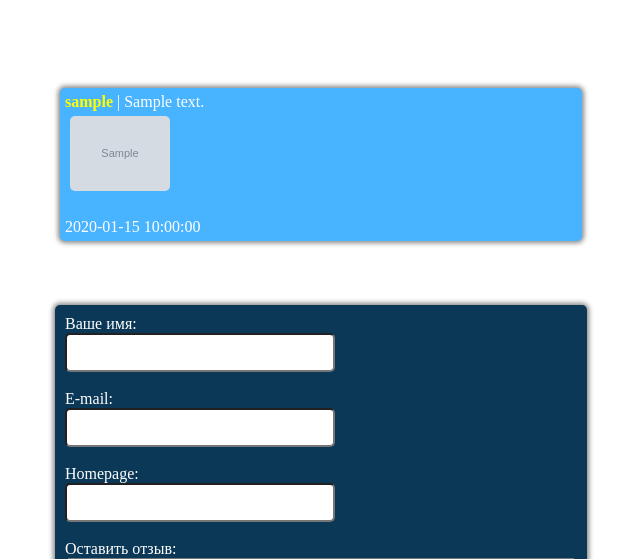
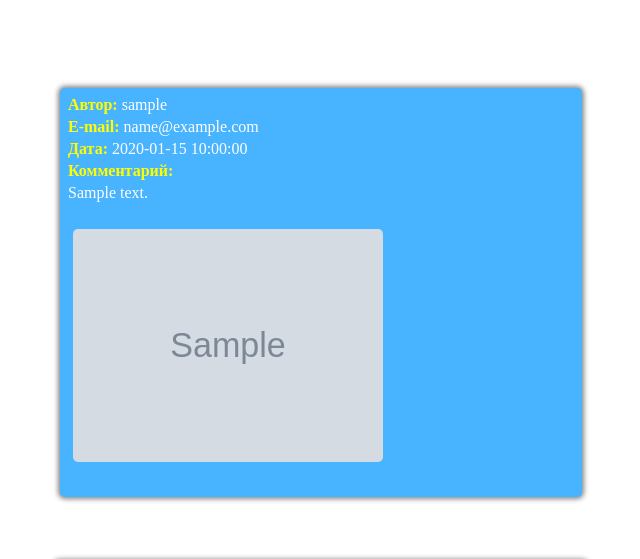
Before and after one commit to MaximSolodovnikov/guest_book, a PHP site: page / in a window 1280 px wide. Shown: the part 40-599 px from the top of the page, without its empty margins (319-959 px from the left). Run offline with PHP 8.4, Linux system fonts and the light colour scheme; tables that the repository leaves empty or names only in its code hold one stand-in row (values such as "Sample post"); grey boxes marked "Sample" are stand-in pictures; data that the repository does not hold is empty.

Commit message:
Renamed input

```diff
--- a/css/style.css
+++ b/css/style.css
@@ -100,5 +100,7 @@ body {
 .uploadfile {
     border-radius:10px;
     padding:5px;
-    max-width: 100px;
+
+    max-width:310px;
+    height:auto;
 }
--- a/functions/fns.php
+++ b/functions/fns.php
@@ -35,10 +35,10 @@ function captcha()
     return $captcha;
 }
 
-function add_comment($author, $email, $homepage, $comment, $ip_author, $browser_author)
+function add_comment($user_name, $email, $homepage, $text, $ip_user_name, $browser_user_name)
 {
     mysql_query("INSERT INTO `comments` (`user_name`, `email`, `homepage`, `text`, `ip_author`, `browser`)
-				 VALUES ('$author', '$email', '$homepage', '$comment', '$ip_author', '$browser_author')");
+				 VALUES ('$user_name', '$email', '$homepage', '$text', '$ip_user_name', '$browser_user_name')");
     return mysql_insert_id();
 }
 
--- a/index.php
+++ b/index.php
@@ -3,26 +3,26 @@ require_once 'functions/fns.php';
 
 	db();
 
-	$author   = mysql_entities_fix_string($_POST['author']);
-	$email    = mysql_entities_fix_string($_POST['email']);
-	$homepage = mysql_entities_fix_string($_POST['homepage']);
-	$comment  = mysql_entities_fix_string($_POST['comment']);
-	$captcha  = mysql_entities_fix_string($_POST['captcha']);
-	$captcha2 = mysql_entities_fix_string($_POST['captcha2']);
+	$user_name   = mysql_entities_fix_string($_POST['user_name']);
+	$email       = mysql_entities_fix_string($_POST['email']);
+	$homepage    = mysql_entities_fix_string($_POST['homepage']);
+	$text        = mysql_entities_fix_string($_POST['text']);
+	$captcha     = mysql_entities_fix_string($_POST['captcha']);
+	$captcha2    = mysql_entities_fix_string($_POST['captcha2']);
 
-	$ip_author = mysql_entities_fix_string($_SERVER['REMOTE_ADDR']);
-	$browser_author = mysql_entities_fix_string($_SERVER['HTTP_USER_AGENT']);
+	$ip_user_name = mysql_entities_fix_string($_SERVER['REMOTE_ADDR']);
+	$browser_user_name = mysql_entities_fix_string($_SERVER['HTTP_USER_AGENT']);
 
 	if (isset($_POST['send'])) {
 
-		if (empty($_POST['author']) && empty($_POST['email']) && empty($_POST['comment']) && empty($_POST['captcha2'])) {
+		if (empty($_POST['user_name']) && empty($_POST['email']) && empty($_POST['text']) && empty($_POST['captcha2'])) {
 			$error = "Вы не заполнили все поля";
-		} elseif (empty($_POST['author'])) {
-			$errorAuthor = "Вы не заполнили поле Автор";
+		} elseif (empty($_POST['user_name'])) {
+			$errorUserName = "Вы не заполнили поле Автор";
 		} elseif (empty($_POST['email'])) {
 			$errorEmail = "Вы не заполнили поле Email";
-		} elseif (empty($_POST['comment'])) {
-			$errorComment = "Вы не заполнили поле Комментария";
+		} elseif (empty($_POST['text'])) {
+			$errorText = "Вы не заполнили поле Комментария";
 		} elseif (empty($_POST['captcha2'])) {
 			$errorCaptcha = "Вы не заполнили поле Символы для проверки";
 		} elseif ($captcha != $captcha2) {
@@ -33,8 +33,8 @@ require_once 'functions/fns.php';
 			if(is_uploaded_file($_FILES['uploadfile']['tmp_name'])) {
 				if ($_FILES['uploadfile']['size'] < $max_image_size) {
 
-					if (($_FILES['uploadfile']['type'] == "image/gif") ||
-						($_FILES['uploadfile']['type'] == "image/jpeg") ||
+					if (($_FILES['uploadfile']['type'] == "image/jpeg") ||
+						($_FILES['uploadfile']['type'] == "image/gif") ||
 						($_FILES['uploadfile']['type'] == "image/png")) {
 
 					} else {
@@ -45,18 +45,20 @@ require_once 'functions/fns.php';
 				}
                 if (!$errorType && !$errorSize) {
 
-                $comment_id = add_comment($author, $email, $homepage, $comment, $ip_author, $browser_author);
+                $comment_id = add_comment($user_name, $email, $homepage, $text, $ip_user_name, $browser_user_name);
                 $uploaddir = './uploadedfiles/';
                 $uploadfilename = time() . $_FILES['uploadfile']['name'];
                 $uploadfile = $uploaddir.basename($uploadfilename);
+
 					if (copy($_FILES['uploadfile']['tmp_name'], $uploadfile)) {
+
 						add_image($uploadfilename, $comment_id);
 						header("Location: .");
 					}
 				}
 			} else {
 
-				add_comment($author, $email, $homepage, $comment, $ip_author, $browser_author);
+				add_comment($user_name, $email, $homepage, $text, $ip_user_name, $browser_user_name);
 				header("Location: .");
 			}
 		}
--- a/views/guest_book.php
+++ b/views/guest_book.php
@@ -22,11 +22,30 @@
 
             <?php foreach($comments as $item): ?>
                 <div class="comment-answ">
-                    <span class="author_comm"><?= $item['user_name']; ?></span> | <?= $item['text']; ?>
-                    <?php if ($item['uploadfiles_name']){ ?>
-                        <br /><img src="uploadedfiles/<?= $item['uploadfiles_name']; ?>" class="uploadfile" alt="uploadfile" />
-                    <?php } ?><br /><br />
-                    <?= $item['date']; ?>
+					<table>
+						<tr>
+							<td><span class="author_comm">Автор: </span><?= $item['user_name']; ?></td>
+						</tr>
+						<tr>
+							<td><span class="author_comm">E-mail: </span><?= $item['email']; ?></td>
+						</tr>
+						<tr>
+							<td><span class="author_comm">Дата: </span><?= $item['date']; ?></td>
+						</tr>
+						<tr>
+							<td><span class="author_comm">Комментарий:</span></td>
+						</tr>
+						<tr>
+							<td><?= $item['text']; ?></td>
+						</tr>
+						<tr>
+							<td>
+								<?php if ($item['uploadfiles_name']): ?>
+									<br /><img src="uploadedfiles/<?= $item['uploadfiles_name']; ?>" class="uploadfile" alt="uploadfile" />
+								<?php endif; ?><br /><br />
+							</td>
+						</tr>
+					</table>
                 </div>
             <?php endforeach; ?>
 
@@ -36,10 +55,10 @@
         <div class="comment-form">
 		    <div id="errors" class="info"><?= $error; ?></div>
             <form method="POST" enctype="multipart/form-data">
-				<div id="errors" class="info"><?= $errorAuthor; ?></div>
+				<div id="errors" class="info"><?= $errorUserName; ?></div>
                 <label>Ваше имя:</label>
 				<br>
-                <input type="text" name="author" value="<?= $author; ?>" class="text_input" ><!--required-->
+                <input type="text" name="user_name" value="<?= $user_name; ?>" class="text_input" ><!--required-->
 				<br><br>
 				<div id="errors" class="info"><?= $errorEmail; ?></div>
 				<label>E-mail:</label>
@@ -50,10 +69,10 @@
 				<br>
                 <input type="text" name="homepage" value="<?= $homepage; ?>" class="text_input">
 				<br><br>
-				<div id="errors" class="info"><?= $errorComment; ?></div>
+				<div id="errors" class="info"><?= $errorText; ?></div>
                 <label>Оставить отзыв:</label>
 				<br>
-                <textarea name="comment" class="form_textarea"><?= $comment; ?></textarea>
+                <textarea name="text" class="form_textarea"><?= $text; ?></textarea>
 				<br><br>
 				<div id="errors" class="info"><?= $errorCaptcha . $errorCaptcha2; ?></div>
                 <label>Введите символы для проверки:</label>
@@ -68,6 +87,6 @@
             </form>
         </div>
     </div>
-    <script src="js/my_valid.js"></script>
+    <script src="js/valid.js"></script>
     </body>
 </html>
```
Also changed, not shown: guestbook.sql (added, +56 -0 lines), js/valid.js (added). Lines whose indentation alone changed are shown as unchanged.
